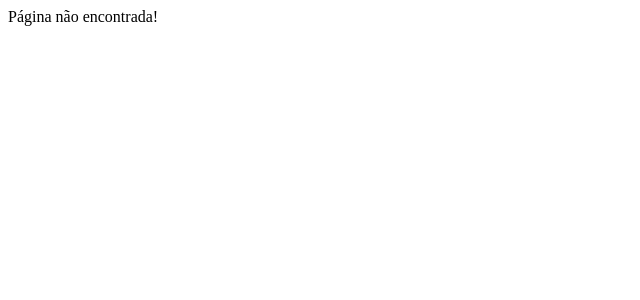
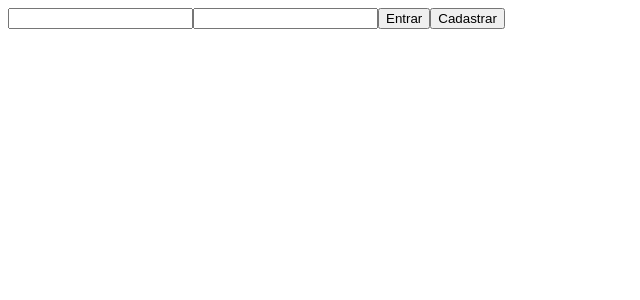
Before and after one commit to Gabrits/serratec-react-g2, a React (Vite) app in the folder trabalho-final/: page /auth/login in a window 1280 px wide. Shown: the top 300 px of the page, without its empty margins (0-640 px from the left). Built offline with nearby package versions, Linux system fonts and the light colour scheme.

Commit message:
fix: organizando o código e acrescentando rota "/cadastrar"

```diff
--- a/trabalho-final/src/pages/Authentication/Login/index.jsx
+++ /dev/null
@@ -1,7 +0,0 @@
-import React from "react";
-
-function Login() {
-  return <div>Login</div>;
-}
-
-export default Login;
--- /dev/null
+++ b/trabalho-final/src/pages/auth/Login/index.jsx
@@ -0,0 +1,19 @@
+import React from "react";
+import { redirectToPath } from "../../../services";
+
+function Login() {
+  return (
+    <form>
+      <label htmlFor="username"></label>
+      <input type="text" id="username" />
+
+      <label htmlFor="password"></label>
+      <input type="text" id="password" />
+
+      <button type="submit">Entrar</button>
+      <button onClick={(e) => redirectToPath("cadastrar", e)}>Cadastrar</button>
+    </form>
+  );
+}
+
+export default Login;
--- /dev/null
+++ b/trabalho-final/src/pages/auth/Register/index.jsx
@@ -0,0 +1,5 @@
+function Register() {
+  return <div>Cadastrar</div>;
+}
+
+export default Register;
--- a/trabalho-final/src/routes/index.jsx
+++ b/trabalho-final/src/routes/index.jsx
@@ -1,7 +1,8 @@
 import { Routes, Route } from "react-router-dom";
 import Feed from "../pages/Feed";
 import NotFound from "../pages/NotFound";
-import Login from "../pages/Authentication/Login";
+import Login from "../pages/auth/Login";
+import Register from "../pages/auth/Register";
 
 function AppRouter() {
   return (
@@ -9,7 +10,8 @@ function AppRouter() {
       <Route path="*" element={<NotFound />} />
       <Route path="/" element={<Feed />} />
       <Route path="/feed" element={<Feed />} />
-      <Route path="/authentication/login" element={<Login />} />
+      <Route path="/auth/login" element={<Login />} />
+      <Route path="/auth/cadastrar" element={<Register />} />
     </Routes>
   );
 }
```
Also changed, not shown: trabalho-final/src/pages/auth/Login/style.module.css (added).
